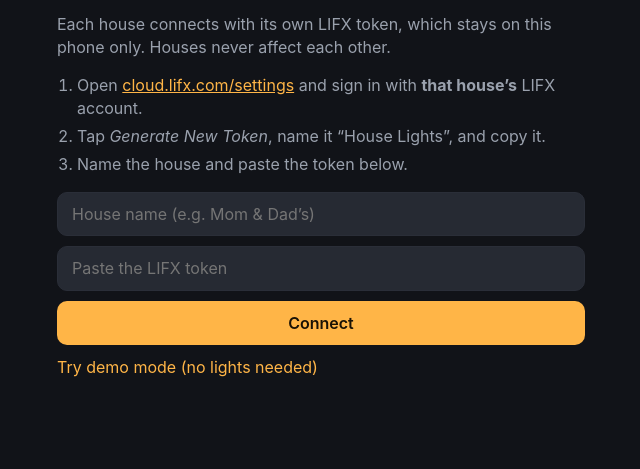
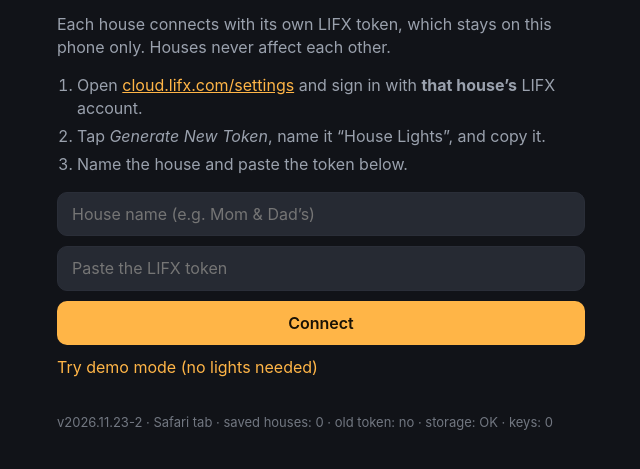
Before and after one commit to Maverick1o/house-lights, a plain HTML site: page index.html in a window 1280 px wide. Shown: the part 55-524 px from the top of the page, without its empty margins (319-959 px from the left). Drawn offline with Linux system fonts and the light colour scheme.

Commit message:
Show storage diagnostics on the connect screen
Co-Authored-By: Claude Opus 5.5 <noreply@anthropic.com>

```diff
--- a/app.js
+++ b/app.js
@@ -11,7 +11,7 @@
 'use strict';
 
 const API = 'https://api.lifx.com/v1';
-const APP_VERSION = '2026.11.23-1';
+const APP_VERSION = '2026.11.23-2';
 const TOKEN_KEY = 'houselights.token';      // old single-house storage, kept in sync (see saveHouses)
 const HOUSES_KEY = 'houselights.houses';     // [{ id, name, token, locationId? }]
 const ACTIVE_KEY = 'houselights.active';
@@ -89,6 +89,18 @@ function storageWorks() {
     return true;
   } catch { return false; }
 }
+// One line describing what this phone has saved, to help track down
+// "it keeps asking me to connect" problems. Never includes token values.
+function diagnostics() {
+  let saved = '?', legacy = '?';
+  try {
+    saved = (JSON.parse(localStorage.getItem(HOUSES_KEY)) || []).length;
+    legacy = localStorage.getItem(TOKEN_KEY) ? 'yes' : 'no';
+  } catch {}
+  const mode = navigator.standalone || matchMedia('(display-mode: standalone)').matches ? 'Home Screen app' : 'Safari tab';
+  return `v${APP_VERSION} · ${mode} · saved houses: ${saved} · old token: ${legacy} · storage: ${storageWorks() ? 'OK' : 'BLOCKED'} · keys: ${Object.keys(localStorage).filter(k => k.startsWith('houselights.')).length}`;
+}
+
 // Ask the browser not to clear our saved data to free up space.
 navigator.storage?.persist?.().catch(() => {});
 // Everything this app sends is limited to the current house.
@@ -826,6 +838,7 @@ function openSetup(fixHouse = null) {
   $('#setup-cancel').hidden = !houses.length;
   showSetupError('');
   $('#storage-warning').hidden = storageWorks();
+  $('#diagnostics').textContent = diagnostics();
   show('setup');
 }
 
--- a/index.html
+++ b/index.html
@@ -12,7 +12,7 @@
   <link rel="manifest" href="manifest.webmanifest">
   <link rel="icon" href="icon.svg" type="image/svg+xml">
   <link rel="apple-touch-icon" href="icon-180.png">
-  <link rel="stylesheet" href="styles.css?v=2026.11.23-1">
+  <link rel="stylesheet" href="styles.css?v=2026.11.23-2">
 </head>
 <body>
   <!-- Activity bar: what the app is doing right now -->
@@ -39,6 +39,7 @@
     <p id="setup-error" class="error" hidden></p>
     <p id="storage-warning" class="error" hidden>This browser isn’t letting the app save anything, so it can’t remember your houses. On iPhone, check you’re not in Private Browsing, and that Settings › Apps › Safari › Block All Cookies is off.</p>
     <button id="demo-btn" class="link">Try demo mode (no lights needed)</button>
+    <p id="diagnostics" class="muted small" style="margin-top:24px; opacity:.7"></p>
   </section>
 
   <!-- Main screen -->
@@ -144,6 +145,6 @@
   </dialog>
 
 
-  <script src="app.js?v=2026.11.23-1"></script>
+  <script src="app.js?v=2026.11.23-2"></script>
 </body>
 </html>
```
